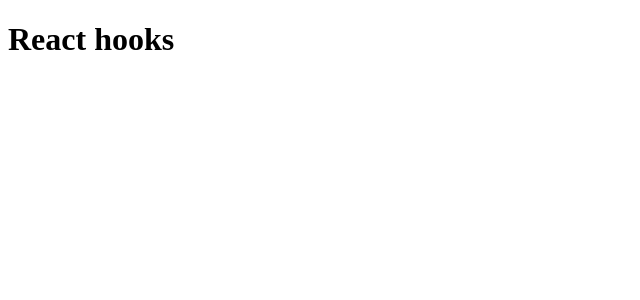
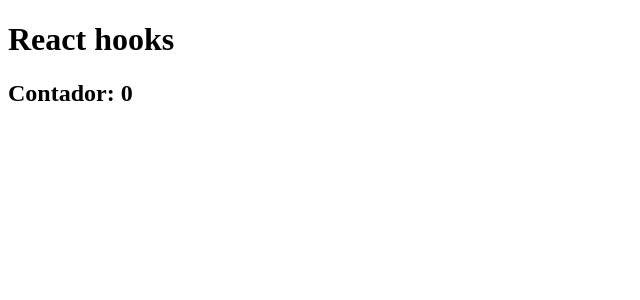
Before and after one commit to br-adriel/react-hooks, a React (Create React App) app: page / in a window 1280 px wide. Shown: the top 300 px of the page, without its empty margins (0-640 px from the left). Built offline with nearby package versions, Linux system fonts and the light colour scheme; the HTML template or start-up script is replaced by a standard one.

Commit message:
Adiciona mostrador para contador

```diff
--- a/src/App.js
+++ b/src/App.js
@@ -4,7 +4,12 @@
 function App() {
   const [contador, setContador] = useState(0);
   const incrementarContador = () => setContador(contador + 1);
-  return <h1>React hooks</h1>;
+  return (
+    <>
+      <h1>React hooks</h1>
+      <h2>Contador: {contador}</h2>
+    </>
+  );
 }
 
 export default App;
```
